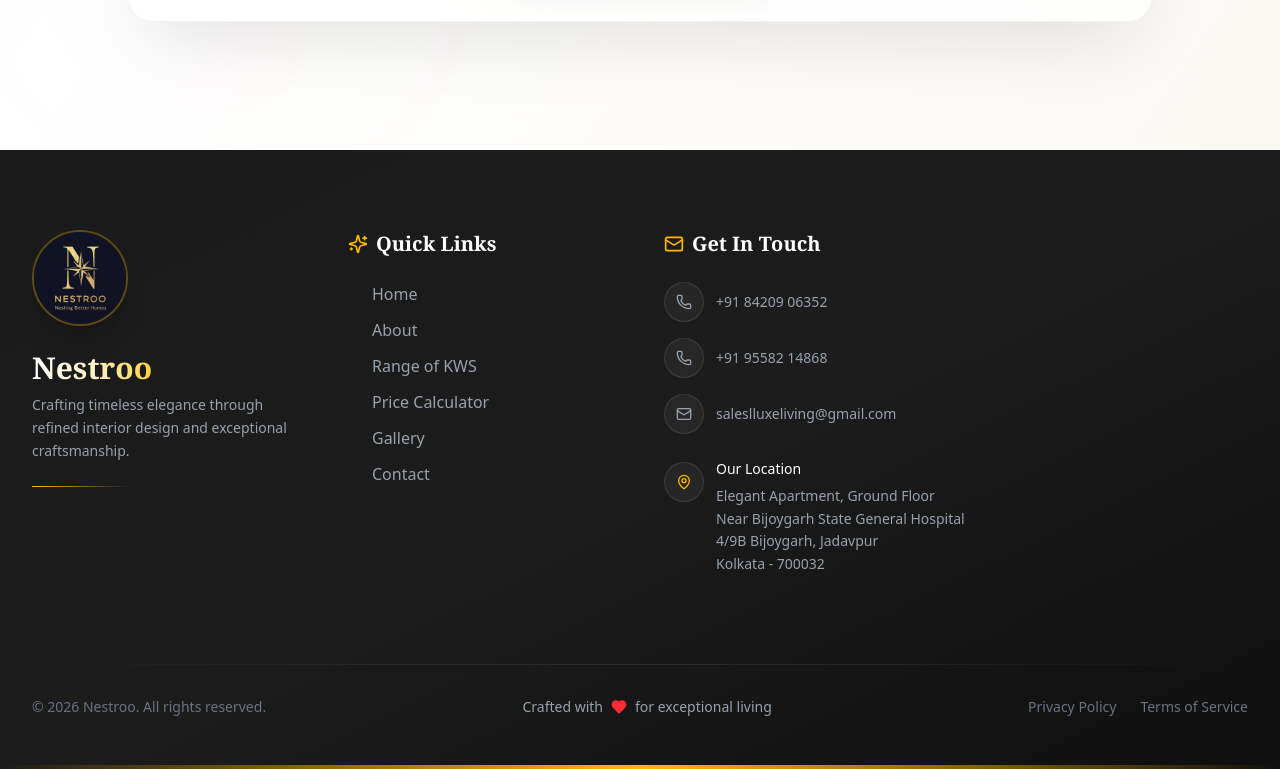
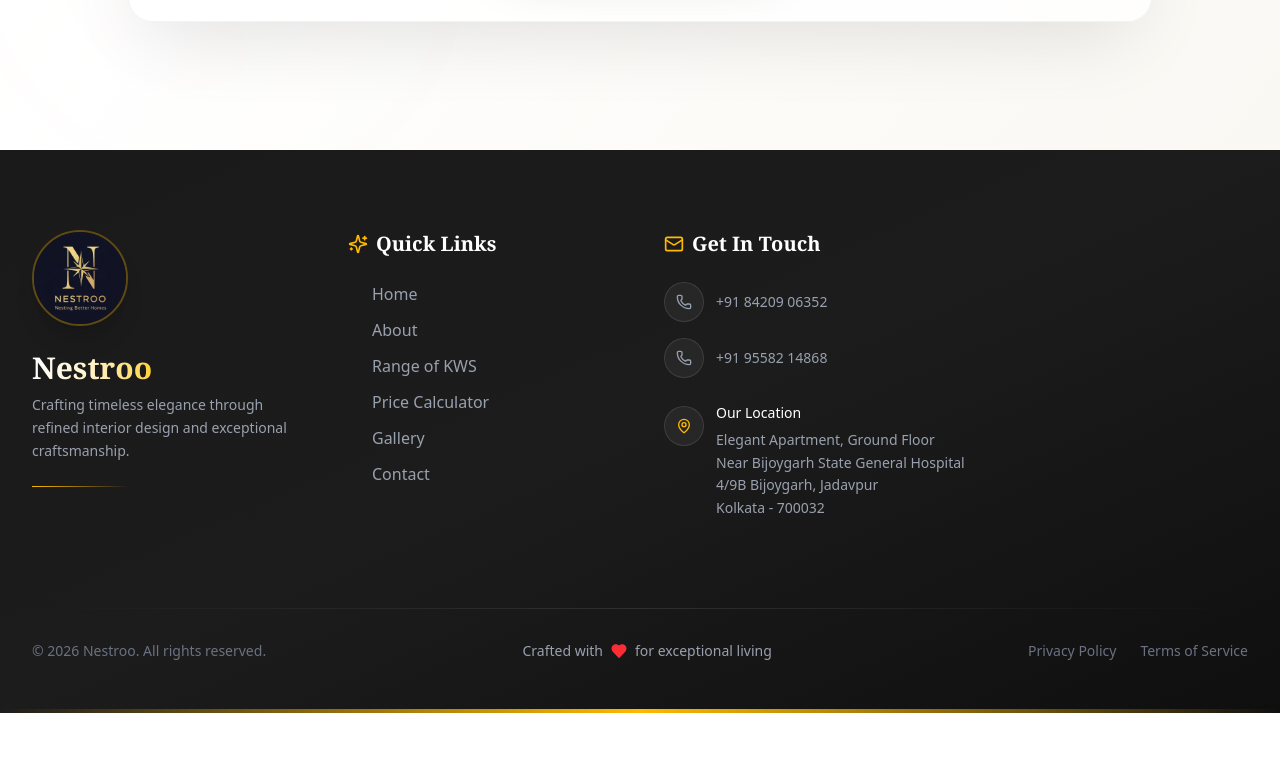
Before and after one commit to tanu0604/Nestroo, a React (Vite) app: page /calculator in a window 1280 px wide. Shown: the part 1684-2453 px from the top of the page. After the commit the page ends 2397 px from the top, so only its background shows below. Built offline with nearby package versions, Linux system fonts and the light colour scheme.

Commit message:
Comment out email contact information in Footer

```diff
--- a/src/components/Footer/Footer.jsx
+++ b/src/components/Footer/Footer.jsx
@@ -25,7 +25,7 @@ export default function Footer() {
   const contactInfo = [
     { icon: Phone, label: "+91 84209 06352", href: "tel:+918697876391" },
     { icon: Phone, label: "+91 95582 14868", href: "tel:+919330191139" },
-    { icon: Mail, label: "saleslluxeliving@gmail.com", href: "mailto:connect@lluxeliving.co.in" },
+    // { icon: Mail, label: "saleslluxeliving@gmail.com", href: "mailto:connect@lluxeliving.co.in" },
   ];
 
   const socialLinks = [
```
